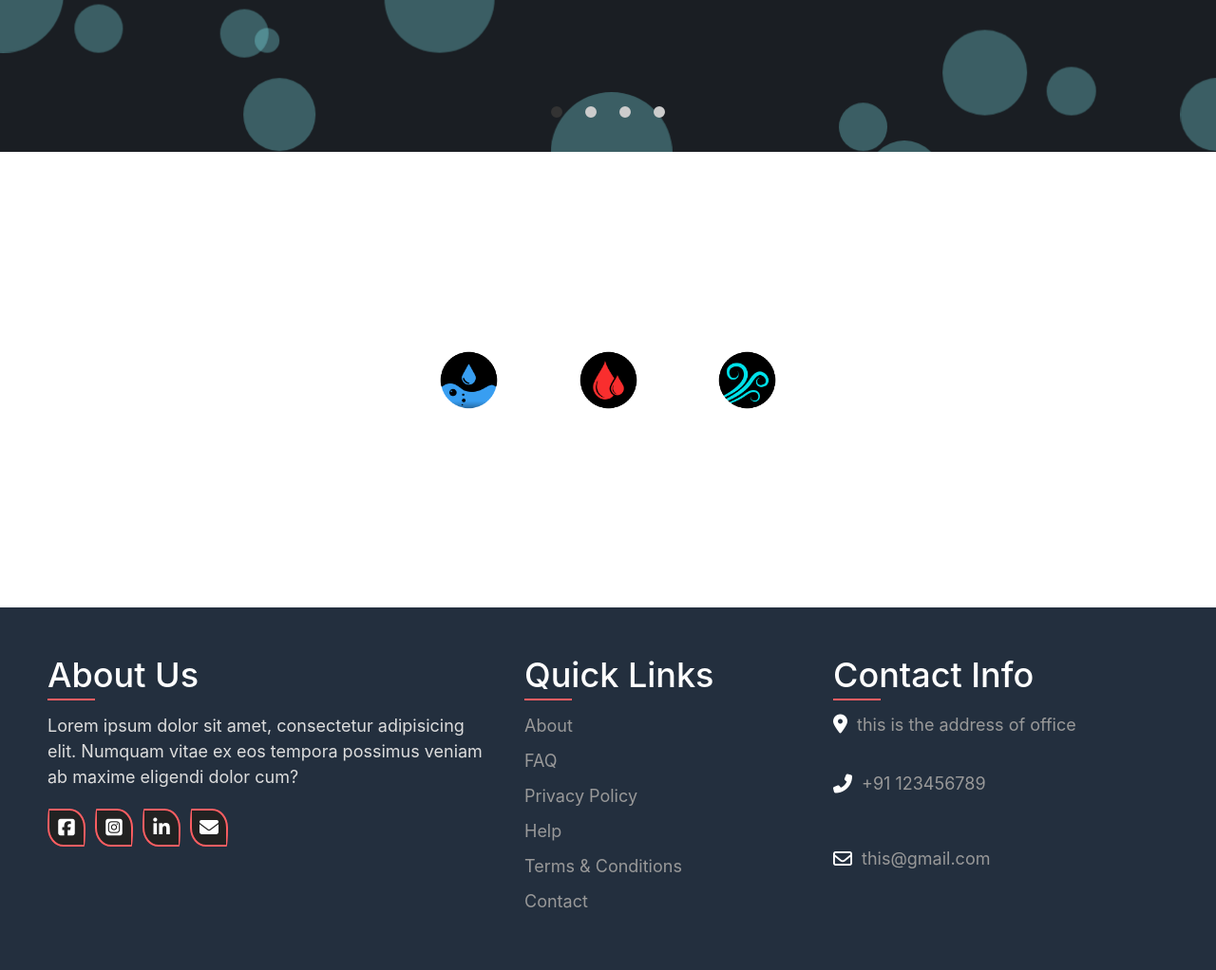
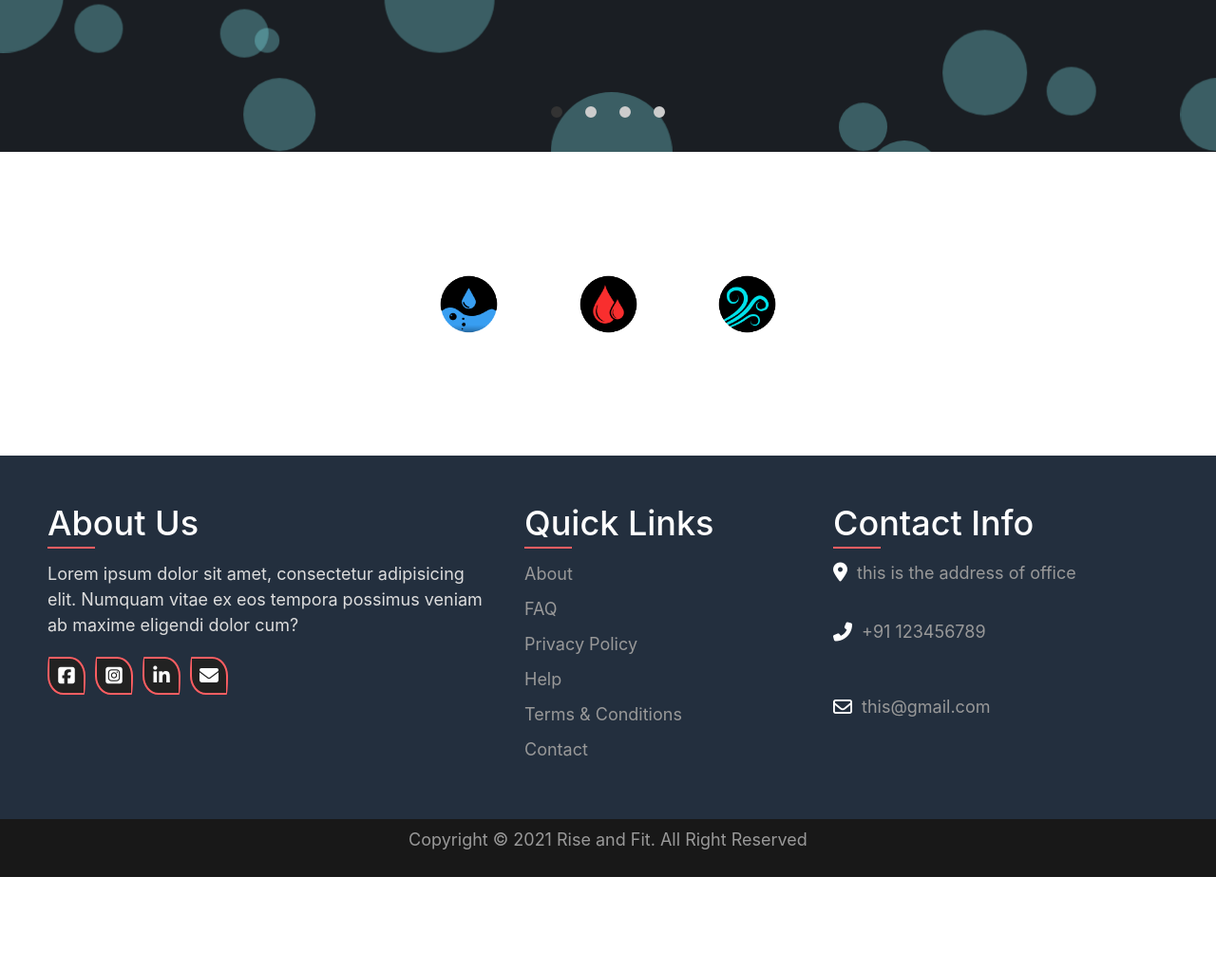
Before and after one commit to sushant2000/riseandfit, a PHP site: page / in a window 1280 px wide. Shown: the part 2029-3051 px from the top of the page at 95% size. After the commit the page ends 2953 px from the top, so only its background shows below. Run offline with PHP 8.4, Linux system fonts and the light colour scheme; some libraries are stand-ins or nearby versions.

```diff
--- a/css/main.css
+++ b/css/main.css
@@ -903,7 +903,7 @@ details {
   }
 } */
 .coreElementsContainer{
-  height: 60%;
+  height: 40%;
   width: 100%;
   text-align: center;
 }
```
